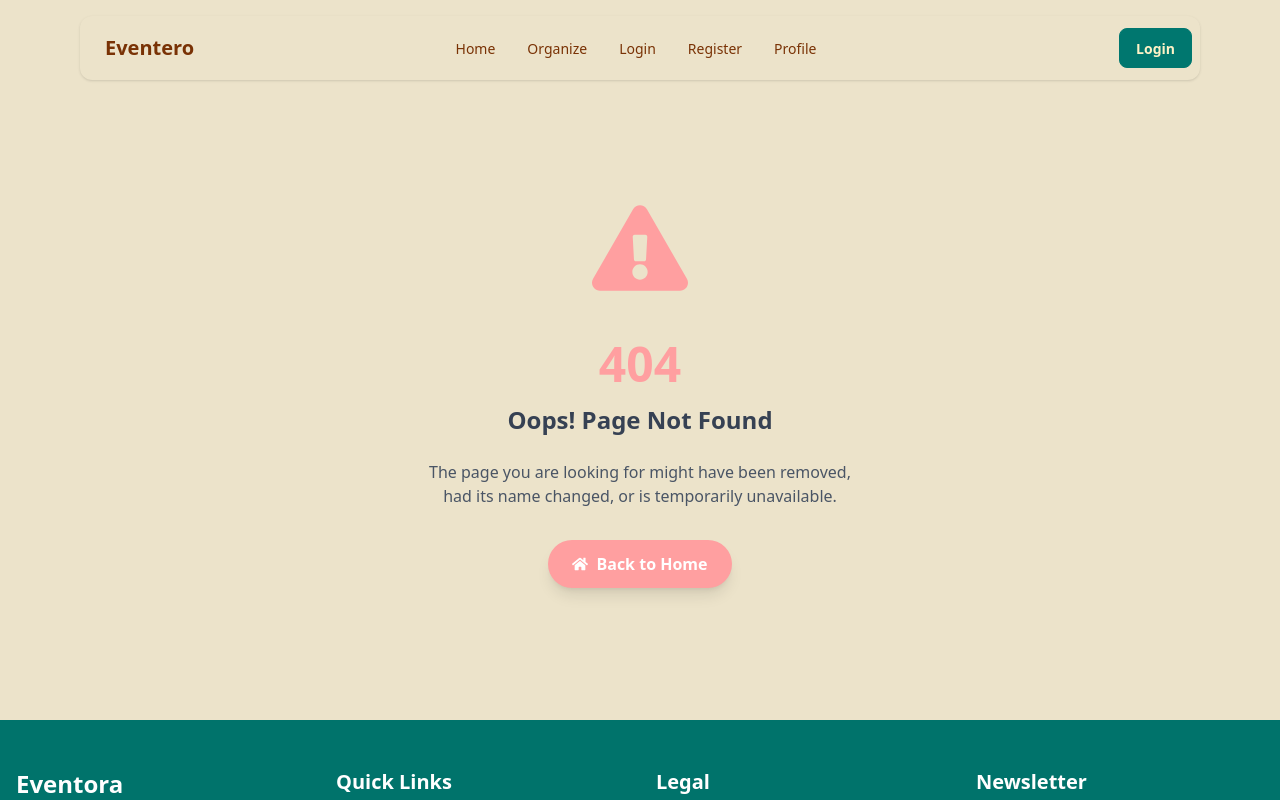
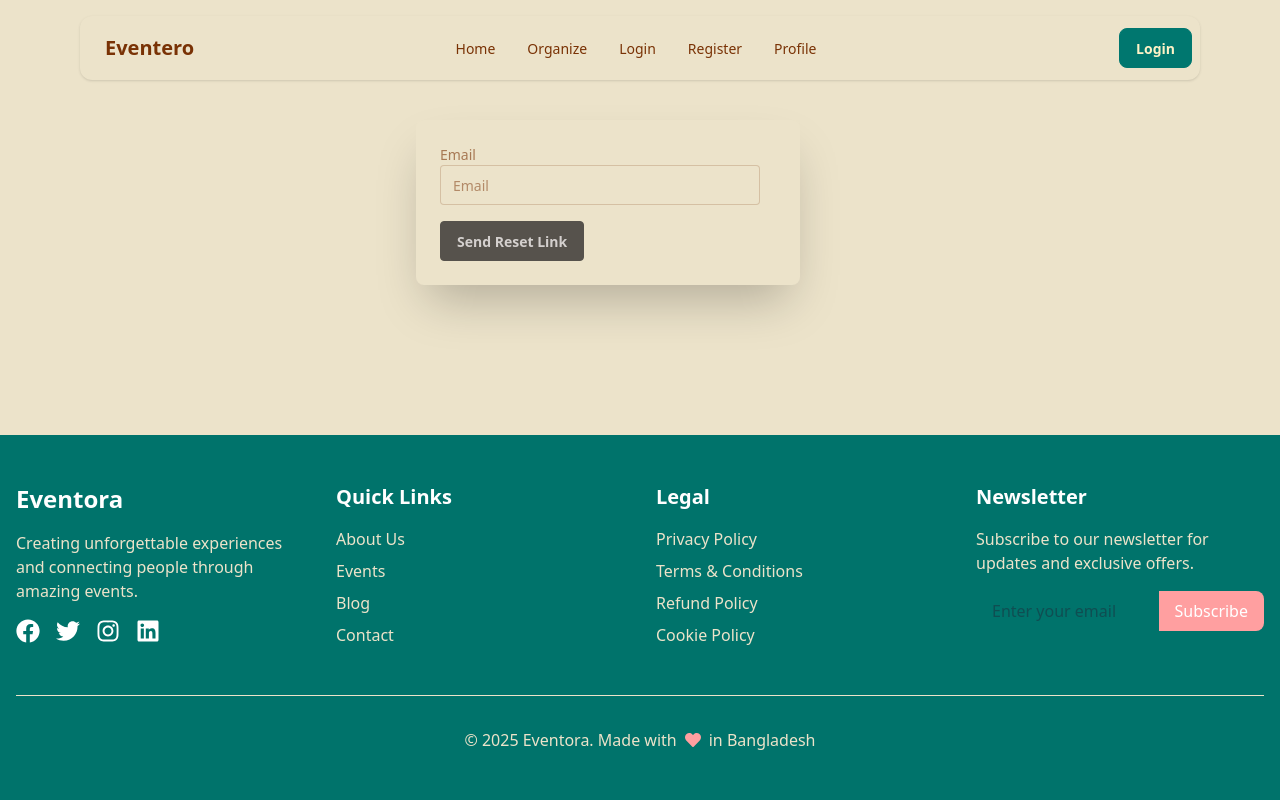
Before and after one commit to RafexStrike/Assignment-9, a React (Vite) app: page /forgetpassword in a window 1280 px wide. Shown: the top 800 px of the page. Built offline with nearby package versions, Linux system fonts and the light colour scheme; no server answers.

Commit message:
sending reseting mail through firebase has been added. gonna try to add the other functionalities like saving the state of the email from the login page. gonna come back to this version if i mess up.

```diff
--- /dev/null
+++ b/src/Components/ForgetPassword/ForgetPassword.jsx
@@ -0,0 +1,34 @@
+import React from "react";
+import { use } from "react";
+import AuthContext from "../../Contexts/Auth/AuthContext";
+
+const ForgetPassword = () => {
+  const { sendPasswordResetLink } = use(AuthContext);
+  const handleResetPassword = (event) => {
+    event.preventDefault();
+    const email = event.target.email.value;
+
+    sendPasswordResetLink(email);
+  };
+  return (
+    <div className="max-w-md mx-auto my-10">
+      <div className="card bg-base-100 w-full max-w-sm shrink-0 shadow-2xl">
+        <div className="card-body">
+          <form onSubmit={handleResetPassword}>
+            <label className="label">Email</label>
+            <input
+              name="email"
+              type="email"
+              className="input"
+              placeholder="Email"
+            />
+
+            <button className="btn btn-neutral mt-4">Send Reset Link</button>
+          </form>
+        </div>
+      </div>
+    </div>
+  );
+};
+
+export default ForgetPassword;
--- a/src/Components/Login/Login.jsx
+++ b/src/Components/Login/Login.jsx
@@ -83,10 +83,10 @@ const Login = () => {
                 />
                 <div>
                   <Link
-                    to={`/signup`}
+                    to={`/forgetpassword`}
                     className="link link-hover font-extralight"
                   >
-                    Don't have an account?
+                    Forgot Password?
                   </Link>
                 </div>
                 <button className="btn btn-neutral mt-4 w-full">Login</button>
--- a/src/Contexts/Auth/AuthProvider.jsx
+++ b/src/Contexts/Auth/AuthProvider.jsx
@@ -11,6 +11,7 @@ import {
   signOut,
 } from "firebase/auth";
 import { updateProfile } from "firebase/auth";
+import { sendPasswordResetEmail } from "firebase/auth";
 
 const AuthProvider = ({ children }) => {
   const [user, setUser] = useState(null);
@@ -19,6 +20,9 @@ const AuthProvider = ({ children }) => {
     return createUserWithEmailAndPassword(auth, email, password);
   };
 
+  const sendPasswordResetLink = (email) => {
+    return sendPasswordResetEmail(auth, email);
+  };
   const updateUserProfile = (name, photo) => {
     // setIsLoadingDone(false);
     return updateProfile(auth.currentUser, {
@@ -59,6 +63,7 @@ const AuthProvider = ({ children }) => {
     isLoadingDone,
     loginUserWithGoogle,
     updateUserProfile,
+    sendPasswordResetLink
   };
   return (
     <div>
--- a/src/Router/Route.jsx
+++ b/src/Router/Route.jsx
@@ -8,6 +8,7 @@ import PrivateRoute from "./PrivateRoute.jsx";
 import EventDetails from "../Components/EventDetails/EventDetails.jsx";
 import Profile from "../Pages/Profile/Profile.jsx";
 import Organize from "../Components/Organize/Organize.jsx";
+import ForgetPassword from "../Components/ForgetPassword/ForgetPassword.jsx";
 
 export const router = createBrowserRouter([
   {
@@ -51,6 +52,10 @@ export const router = createBrowserRouter([
         ),
       },
       {
+        path: "/forgetpassword",
+        element: <ForgetPassword></ForgetPassword>,
+      },
+      {
         path: "*",
         element: <ErrorPage></ErrorPage>,
       },
```
